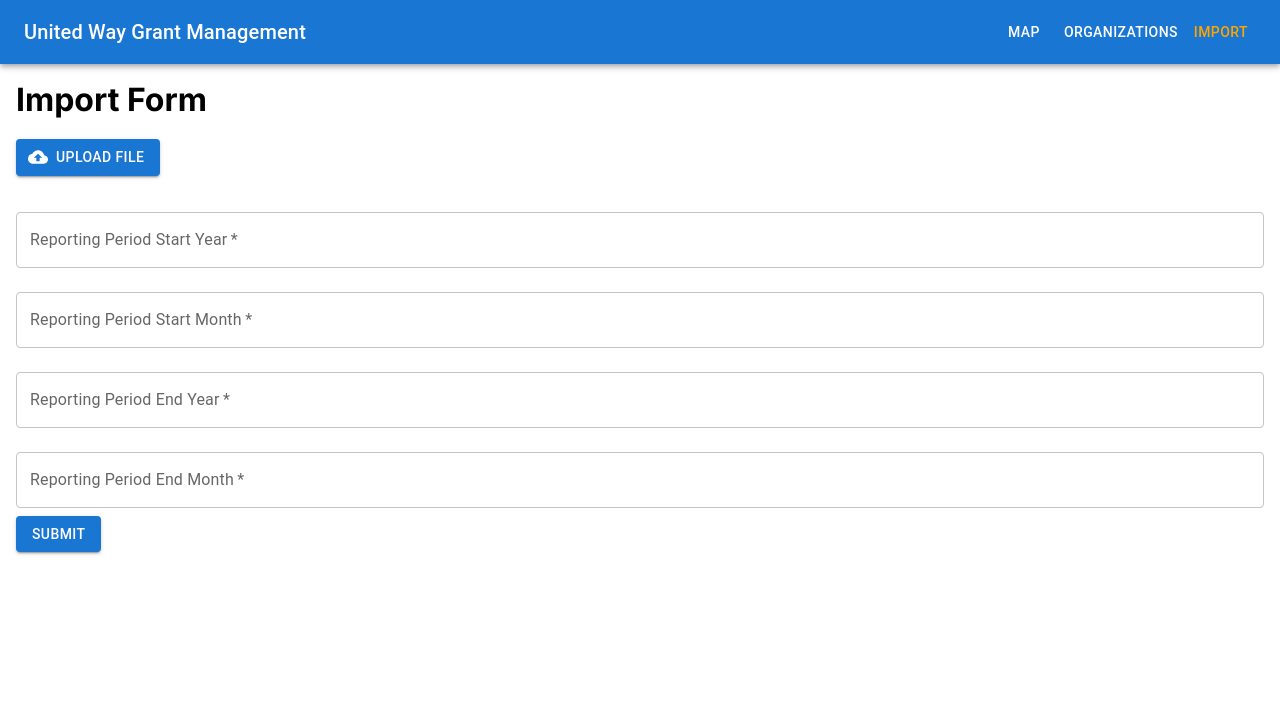
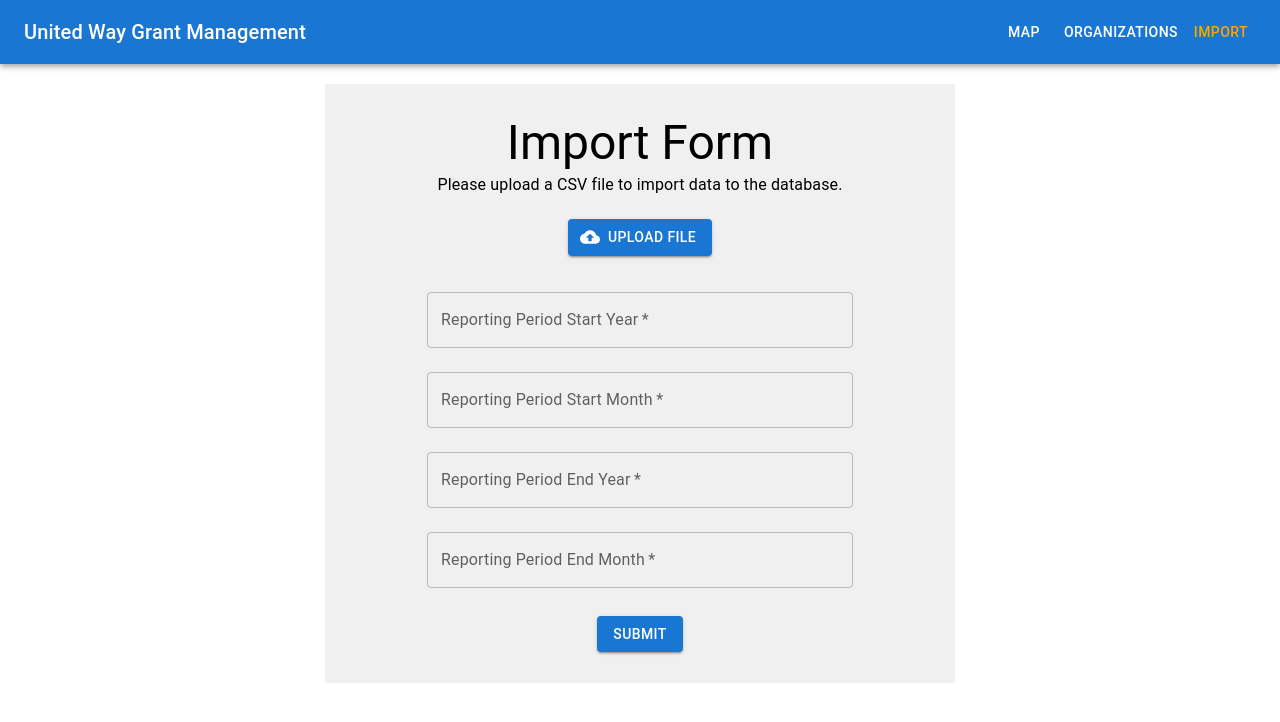
Before and after one commit to hack4impact-utk/uw-grant-management, a Next.js app: page /import in a window 1280 px wide. Shown: the top 722 px of the page. Built offline with nearby package versions, Linux system fonts and the light colour scheme; no server answers.

Commit message:
update import form

```diff
--- a/src/components/ImportForm/index.tsx
+++ b/src/components/ImportForm/index.tsx
@@ -1,37 +1,219 @@
 'use client';
 import { useState } from 'react';
-import { Box, Button, TextField } from '@mui/material';
+import { validateImportForm } from '@/utils/validation/importFormValidation';
+import { Box, Button, TextField, Typography } from '@mui/material';
 import { styled } from '@mui/material/styles';
 import CloudUploadIcon from '@mui/icons-material/CloudUpload';
 
-// inputs
-// 1.) Import csv file
-// 2.) reporting period start year
-// 3.) reporting period start month
-// 4.) reporting period end year
-// 5.) reporting period end month
+interface ImportFormData {
+  file: File | null;
+  startYear: string;
+  startMonth: string;
+  endYear: string;
+  endMonth: string;
+}
 
-// TODO
-// For importing I need to do a few things
-// 1.) Need to construct the correct file name based on the inputs and save to src/data/reports (probably going to have to make an API endpoint for this)
-// 2.) Once that is done, can pass it to the import function in utils
-// 3.) Enforce inputs are correct and required (check year format, check month format, check if file is uploaded, etc.)
+export default function ImportForm() {
+  const [formData, setFormData] = useState<ImportFormData>(
+    {} as ImportFormData
+  );
+  const [validationErrors, setValidationErrors] = useState({
+    file: '',
+    startYear: '',
+    startMonth: '',
+    endYear: '',
+    endMonth: '',
+  });
+  const [fileName, setFileName] = useState('');
+  const [submissionSuccess, setSubmissionSuccess] = useState(false);
+  const [submissionError, setSubmissionError] = useState(false);
 
-// all months in lowercase
-const months = [
-  'january',
-  'february',
-  'march',
-  'april',
-  'may',
-  'june',
-  'july',
-  'august',
-  'september',
-  'october',
-  'november',
-  'december',
-];
+  // Handle input change for each form field. If the field is a file, also set the file name.
+  const handleInputChange = (
+    field: keyof ImportFormData,
+    value: File | string
+  ) => {
+    setFormData((prevFormData) => ({ ...prevFormData, [field]: value }));
+    setValidationErrors((prevErrors) => ({ ...prevErrors, [field]: '' }));
+
+    // If setting the file, also set the file name.
+    if (field === 'file' && value instanceof File) {
+      setFileName(value.name);
+    }
+  };
+
+  // Handle form submission.
+  const submitForm = () => {
+    setSubmissionSuccess(false);
+    setSubmissionError(false);
+
+    const errors = validateImportForm(formData);
+
+    // Validate form inputs by checking if there are any errors.
+    if (Object.values(errors).some((error) => error !== '')) {
+      setValidationErrors(errors);
+      console.log('ERRORS: ', errors);
+      return;
+    }
+
+    // Prepare form data for submission.
+    const formInputData = new FormData();
+    formInputData.append('file', formData.file as File);
+    formInputData.append('startYear', formData.startYear as string);
+    formInputData.append('startMonth', formData.startMonth as string);
+    formInputData.append('endYear', formData.endYear as string);
+    formInputData.append('endMonth', formData.endMonth as string);
+
+    // API Call to submit the form data.
+    fetch('/api/import', {
+      method: 'POST',
+      body: formInputData,
+    })
+      .then((response) => response.json())
+      .then((data) => {
+        if (data.success) {
+          setSubmissionSuccess(true);
+
+          setFormData({
+            file: null,
+            startYear: '',
+            startMonth: '',
+            endYear: '',
+            endMonth: '',
+          });
+          setFileName('');
+
+          // Set timeout just to show the success message for a few seconds.
+          setTimeout(() => {
+            setSubmissionSuccess(false);
+          }, 5000);
+        } else {
+          console.log('Error on submission: ', data.message);
+          setSubmissionError(true);
+        }
+      })
+      .catch((error) => {
+        console.error('Error on submission: ', error);
+        setSubmissionError(true);
+      });
+  };
+
+  return (
+    <OuterBox>
+      <Box
+        component="form"
+        autoComplete="off"
+        flexDirection="column"
+        p={2}
+        sx={{ border: '2px blue' }}
+        display="flex"
+        justifyContent="center"
+        alignItems="center"
+      >
+        <Typography variant="h3">Import Form</Typography>
+        <Typography variant="subtitle1">
+          Please upload a CSV file to import data to the database.
+        </Typography>
+        <br />
+        <Button
+          variant="contained"
+          component="label"
+          startIcon={<CloudUploadIcon />}
+          style={{}}
+        >
+          Upload File
+          <VisuallyHiddenInput
+            accept=".csv"
+            id="contained-button-file"
+            type="file"
+            onChange={(e) => handleInputChange('file', e.target.files[0])}
+            required
+          />
+        </Button>
+        {validationErrors.file && (
+          <Typography variant="subtitle1" style={{ color: 'red' }}>
+            {validationErrors.file}
+          </Typography>
+        )}
+        {{ fileName } && (
+          <Typography variant="subtitle1">{fileName}</Typography>
+        )}
+        <br />
+        <TextField
+          label="Reporting Period Start Year"
+          placeholder="YYYY"
+          variant="outlined"
+          margin="normal"
+          onChange={(e) => handleInputChange('startYear', e.target.value)}
+          value={formData.startYear || ''}
+          error={!!validationErrors.startYear}
+          helperText={validationErrors.startYear}
+          style={{ width: '75%' }}
+          required
+        />
+
+        <TextField
+          label="Reporting Period Start Month"
+          placeholder="Month"
+          variant="outlined"
+          margin="normal"
+          onChange={(e) => handleInputChange('startMonth', e.target.value)}
+          error={!!validationErrors.startMonth}
+          helperText={validationErrors.startMonth}
+          value={formData.startMonth || ''}
+          style={{ width: '75%' }}
+          required
+        />
+
+        <TextField
+          label="Reporting Period End Year"
+          placeholder="YYYY"
+          variant="outlined"
+          margin="normal"
+          onChange={(e) => handleInputChange('endYear', e.target.value)}
+          error={!!validationErrors.endYear}
+          helperText={validationErrors.endYear}
+          value={formData.endYear || ''}
+          style={{ width: '75%' }}
+          required
+        />
+
+        <TextField
+          label="Reporting Period End Month"
+          placeholder="Month"
+          variant="outlined"
+          margin="normal"
+          onChange={(e) => handleInputChange('endMonth', e.target.value)}
+          error={!!validationErrors.endMonth}
+          helperText={validationErrors.endMonth}
+          value={formData.endMonth || ''}
+          style={{ width: '75%' }}
+          required
+        />
+        <br />
+        <Button
+          variant="contained"
+          color="primary"
+          onClick={() => {
+            submitForm();
+          }}
+        >
+          Submit
+        </Button>
+        {submissionSuccess && (
+          <Typography variant="subtitle1" style={{ color: 'green' }}>
+            Upload Successful
+          </Typography>
+        )}
+        {submissionError && (
+          <Typography variant="subtitle1" style={{ color: 'red' }}>
+            Error on submission. Please try again...
+          </Typography>
+        )}
+      </Box>
+    </OuterBox>
+  );
+}
 
 const VisuallyHiddenInput = styled('input')({
   clip: 'rect(0 0 0 0)',
@@ -45,209 +227,10 @@
   width: 1,
 });
 
-export default function ImportForm() {
-  const [file, setFile] = useState(null);
-
-  const [startYear, setStartYear] = useState(null);
-  const [startYearError, setStartYearError] = useState(false);
-
-  const [startMonth, setStartMonth] = useState(null);
-  const [startMonthError, setStartMonthError] = useState(false);
-
-  const [endYear, setEndYear] = useState(null);
-  const [endYearError, setEndYearError] = useState(false);
-
-  const [endMonth, setEndMonth] = useState(null);
-  const [endMonthError, setEndMonthError] = useState(false);
-
-  // Right now, just grabbing the file and saving it to state
-  const handleFileChange = (e) => {
-    setFile(e.target.value);
-    console.log('Name: ', e.target.value);
-
-    // Just get the csv name
-    const fileName = e.target.value.split('\\').pop();
-    setFile(fileName);
-
-    // All file reading stuff, may be handled somewhere else
-    const file = e.target.files[0];
-    const reader = new FileReader();
-    reader.onload = (event) => {
-      const fileContent = event?.target?.result;
-      console.log('Contents: ', fileContent);
-    };
-    reader.readAsText(file);
-  };
-
-  // Handle start year validation
-  const handleStartYearChange = (e) => {
-    const year = e.target.value;
-
-    if (year.length !== 4) {
-      setStartYearError(true);
-    } else {
-      setStartYearError(false);
-      setStartYear(e.target.value);
-      console.log('Start Year: ', startYear);
-    }
-    return;
-  };
-  // Handle start month validation
-  const handleStartMonthChange = (e) => {
-    const input_month = e.target.value.toLowerCase();
-
-    if (months.includes(input_month)) {
-      setStartMonthError(false);
-      setStartMonth(input_month);
-      console.log('Start Month: ', startMonth);
-    } else {
-      setStartMonthError(true);
-    }
-    return;
-  };
-
-  // Handle end year validation
-  const handleEndYearChange = (e) => {
-    const year = e.target.value;
-
-    if (year.length !== 4) {
-      setEndYearError(true);
-    } else {
-      setEndYearError(false);
-      setEndYear(e.target.value);
-      console.log('End Year: ', endYear);
-    }
-    return;
-  };
-
-  // Handle end month validation
-  const handleEndMonthChange = (e) => {
-    const input_month = e.target.value.toLowerCase();
-
-    if (months.includes(input_month)) {
-      setEndMonthError(false);
-      setEndMonth(input_month);
-      console.log('End Month: ', endMonth);
-    } else {
-      setEndMonthError(true);
-    }
-    return;
-  };
-
-  const submitForm = () => {
-    console.log('Submitting form');
-    const newFileName = `${startYear}_${startMonth}_${endYear}_${endMonth}.csv`;
-    console.log('New File Name: ', newFileName);
-
-    // Save the file to src/data/reports
-    // Call import function on the new file
-    // If successful, display success message
-    // If not, display error message
-    // Clear the form
-  };
-
-  return (
-    <Box
-      component="form"
-      autoComplete="off"
-      alignItems="center"
-      gap={4}
-      p={2}
-      sx={{ border: '2px blue' }}
-    >
-      <h1>Import Form</h1>
-      <br />
-      <div>
-        <Button
-          variant="contained"
-          component="label"
-          startIcon={<CloudUploadIcon />}
-        >
-          Upload File
-          <VisuallyHiddenInput
-            accept=".csv"
-            id="contained-button-file"
-            type="file"
-            onChange={handleFileChange}
-            required
-          />
-        </Button>
-        {file && <p>File: {file}</p>}
-      </div>
-      <br />
-
-      <TextField
-        label="Reporting Period Start Year"
-        placeholder="YYYY"
-        variant="outlined"
-        margin="normal"
-        error={startYearError}
-        helperText={
-          startYearError ? 'Invalid year format. Please use YYYY format.' : ''
-        }
-        onBlur={handleStartYearChange}
-        onChange={handleStartYearChange}
-        fullWidth
-        required
-      />
-      <br />
-      <TextField
-        label="Reporting Period Start Month"
-        placeholder="Month"
-        variant="outlined"
-        margin="normal"
-        error={startMonthError}
-        helperText={
-          startMonthError
-            ? 'Invalid month format. Please enter full month name.'
-            : ''
-        }
-        onBlur={handleStartMonthChange}
-        onChange={handleStartMonthChange}
-        fullWidth
-        required
-      />
-      <br />
-      <TextField
-        label="Reporting Period End Year"
-        placeholder="YYYY"
-        variant="outlined"
-        margin="normal"
-        error={endYearError}
-        helperText={
-          endYearError ? 'Invalid year format. Please use YYYY format.' : ''
-        }
-        onBlur={handleEndYearChange}
-        onChange={handleEndYearChange}
-        fullWidth
-        required
-      />
-      <br />
-      <TextField
-        label="Reporting Period End Month"
-        variant="outlined"
-        margin="normal"
-        error={endMonthError}
-        helperText={
-          endMonthError
-            ? 'Invalid month format. Please enter full month name.'
-            : ''
-        }
-        onBlur={handleEndMonthChange}
-        onChange={handleEndMonthChange}
-        fullWidth
-        required
-      />
-      <br />
-      <Button
-        variant="contained"
-        color="primary"
-        onClick={() => {
-          submitForm();
-        }}
-      >
-        Submit
-      </Button>
-    </Box>
-  );
-}
+const OuterBox = styled(Box)({
+  backgroundColor: '#f0f0f0',
+  padding: '15px',
+  margin: 'auto',
+  maxWidth: '600px',
+  marginTop: '20px',
+});
```
